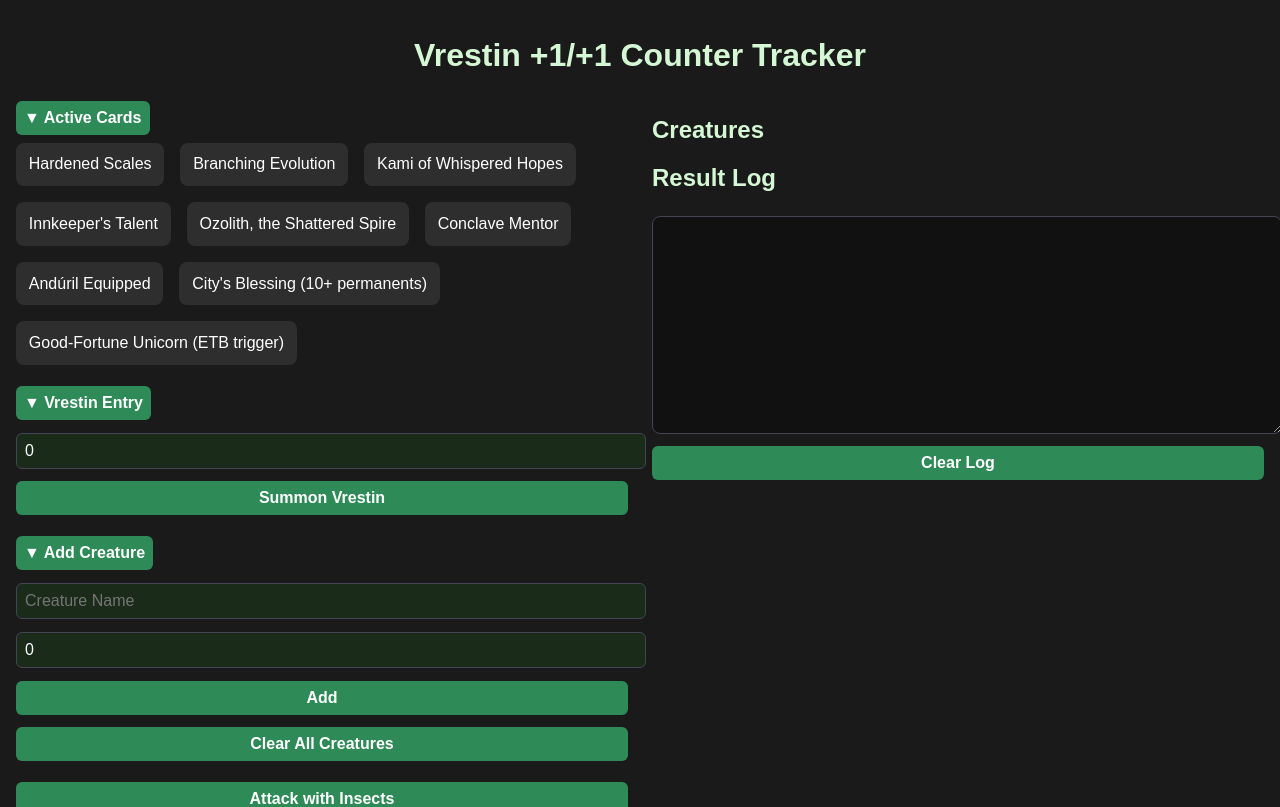
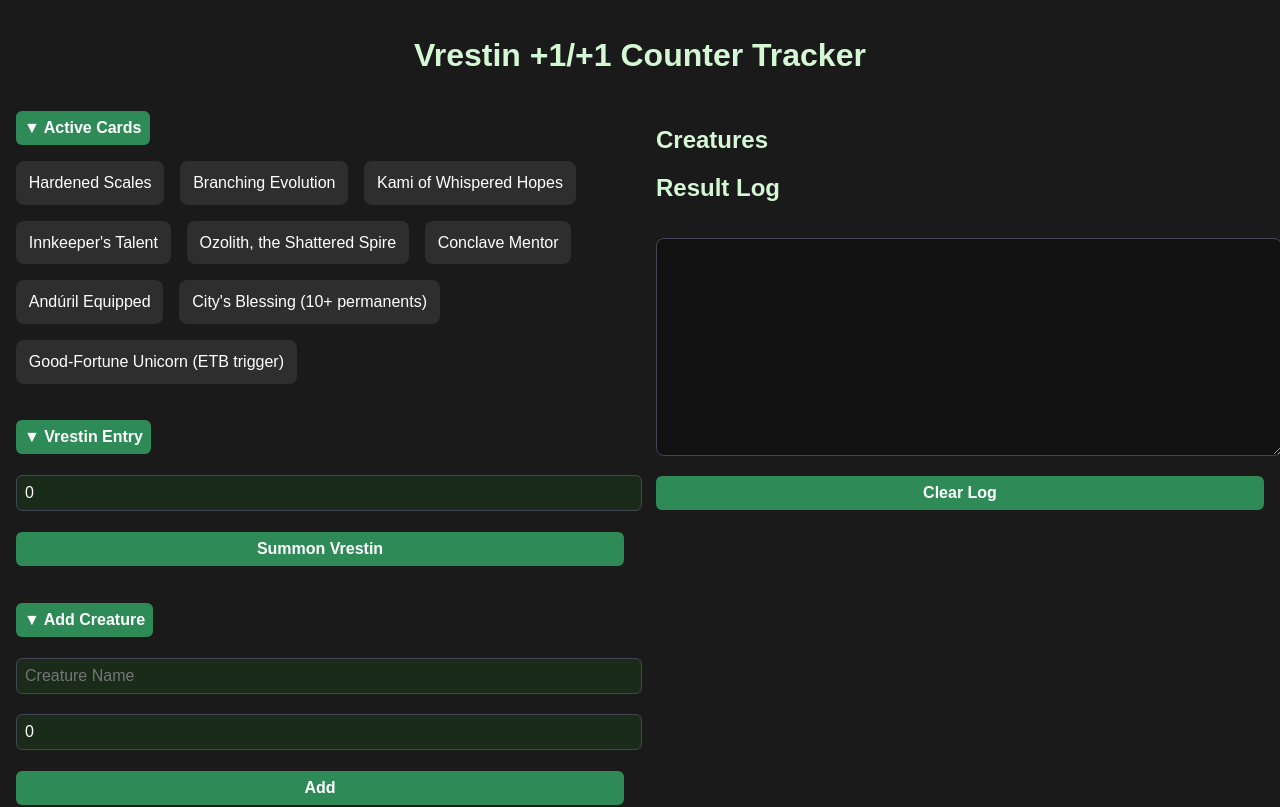
Before and after one commit to cdragon666/vrestin-counters, a React (Create React App) app: page / in a window 1280 px wide. Shown: the top 807 px of the page. Built offline with nearby package versions, Linux system fonts and the light colour scheme.

Commit message:
Improve spacing and layout readability

```diff
--- a/src/App.js
+++ b/src/App.js
@@ -161,13 +161,13 @@
 
   return (
     <div style={{ padding: "1rem", backgroundColor: "#1a1a1a", color: "white", fontFamily: "Arial, sans-serif" }}>
-      <h1 style={{ textAlign: "center" }}>Vrestin +1/+1 Counter Tracker</h1>
+      <h1 style={{ textAlign: "center", marginBottom: "2rem" }}>Vrestin +1/+1 Counter Tracker</h1>
 
-      <div style={{ display: "grid", gridTemplateColumns: "1fr 1fr", gap: "1.5rem" }}>
+      <div style={{ display: "grid", gridTemplateColumns: "1fr 1fr", gap: "2rem" }}>
         <div>
-          <button style={{ marginBottom: "0.5rem" }} onClick={() => toggleCollapse("activeCards")}>{isCollapsed("activeCards") ? "▶" : "▼"} Active Cards</button>
+          <button style={{ marginBottom: "1rem" }} onClick={() => toggleCollapse("activeCards")}>{isCollapsed("activeCards") ? "▶" : "▼"} Active Cards</button>
           {!isCollapsed("activeCards") && (
-            <div style={{ display: "flex", flexWrap: "wrap", gap: "1rem", marginBottom: "1rem" }}>
+            <div style={{ display: "flex", flexWrap: "wrap", gap: "1rem", marginBottom: "2rem" }}>
               {supportCards.map((card) => (
                 <div
                   key={card.id}
@@ -185,51 +185,51 @@
             </div>
           )}
 
-          <button style={{ marginBottom: "0.5rem" }} onClick={() => toggleCollapse("vrestin")}> {isCollapsed("vrestin") ? "▶" : "▼"} Vrestin Entry </button>
+          <button style={{ marginBottom: "1rem" }} onClick={() => toggleCollapse("vrestin")}> {isCollapsed("vrestin") ? "▶" : "▼"} Vrestin Entry </button>
           {!isCollapsed("vrestin") && (
-            <div style={{ marginBottom: "1rem" }}>
+            <div style={{ marginBottom: "2rem" }}>
               <input
                 type="number"
                 value={vrestinX}
                 onChange={(e) => setVrestinX(e.target.value)}
                 placeholder="X Value"
-                style={{ width: "100%", padding: "0.5rem", marginBottom: "0.5rem" }}
+                style={{ width: "100%", padding: "0.5rem", marginBottom: "1rem" }}
               />
               <button onClick={calculateETB} style={{ width: "100%", padding: "0.5rem" }}>Summon Vrestin</button>
             </div>
           )}
 
-          <button style={{ marginBottom: "0.5rem" }} onClick={() => toggleCollapse("addCreature")}> {isCollapsed("addCreature") ? "▶" : "▼"} Add Creature </button>
+          <button style={{ marginBottom: "1rem" }} onClick={() => toggleCollapse("addCreature")}> {isCollapsed("addCreature") ? "▶" : "▼"} Add Creature </button>
           {!isCollapsed("addCreature") && (
-            <div style={{ marginBottom: "1rem" }}>
+            <div style={{ marginBottom: "2rem" }}>
               <input
                 type="text"
                 placeholder="Creature Name"
                 value={newCreatureName}
                 onChange={handleNameChange}
-                style={{ width: "100%", padding: "0.5rem", marginBottom: "0.5rem" }}
+                style={{ width: "100%", padding: "0.5rem", marginBottom: "1rem" }}
               />
               <input
                 type="number"
                 value={startingCounters}
                 onChange={(e) => setStartingCounters(e.target.value)}
                 placeholder="+1/+1 Counters"
-                style={{ width: "100%", padding: "0.5rem", marginBottom: "0.5rem" }}
+                style={{ width: "100%", padding: "0.5rem", marginBottom: "1rem" }}
               />
               <button onClick={addCreature} style={{ width: "100%", padding: "0.5rem", marginBottom: "0.5rem" }}>Add</button>
               <button onClick={clearAllCreatures} style={{ width: "100%", padding: "0.5rem" }}>Clear All Creatures</button>
             </div>
           )}
 
-          <button onClick={handleCombat} style={{ width: "100%", padding: "0.5rem" }}>Attack with Insects</button>
+          <button onClick={handleCombat} style={{ width: "100%", padding: "0.75rem", marginTop: "1rem" }}>Attack with Insects</button>
         </div>
 
         <div>
-          <h2>Creatures</h2>
+          <h2 style={{ marginBottom: "1rem" }}>Creatures</h2>
           {creatures.map((c, i) => (
-            <div key={i} style={{ background: "#333", padding: "0.5rem", marginBottom: "0.5rem", borderRadius: "8px" }}>
+            <div key={i} style={{ background: "#333", padding: "0.75rem", marginBottom: "1rem", borderRadius: "8px" }}>
               {c.name}: {c.base[0]}/{c.base[1]} (+{c.counters}/+{c.counters})
-              <div>
+              <div style={{ marginTop: "0.5rem", display: "flex", gap: "0.5rem" }}>
                 <button onClick={() => updateCounter(i, 1)}>+1</button>
                 <button onClick={() => updateCounter(i, -1)}>-1</button>
                 <button onClick={() => removeCreature(i)}>🗑️</button>
@@ -241,9 +241,9 @@
           <textarea
             readOnly
             value={resultLog.join("\n-------------------\n")}
-            style={{ width: "100%", height: "200px", backgroundColor: "#111", color: "white", padding: "0.5rem", borderRadius: "8px" }}
+            style={{ width: "100%", height: "200px", backgroundColor: "#111", color: "white", padding: "0.5rem", borderRadius: "8px", marginTop: "1rem" }}
           />
-          <button onClick={clearLog} style={{ width: "100%", padding: "0.5rem", marginTop: "0.5rem" }}>Clear Log</button>
+          <button onClick={clearLog} style={{ width: "100%", padding: "0.5rem", marginTop: "1rem" }}>Clear Log</button>
         </div>
       </div>
     </div>
```
